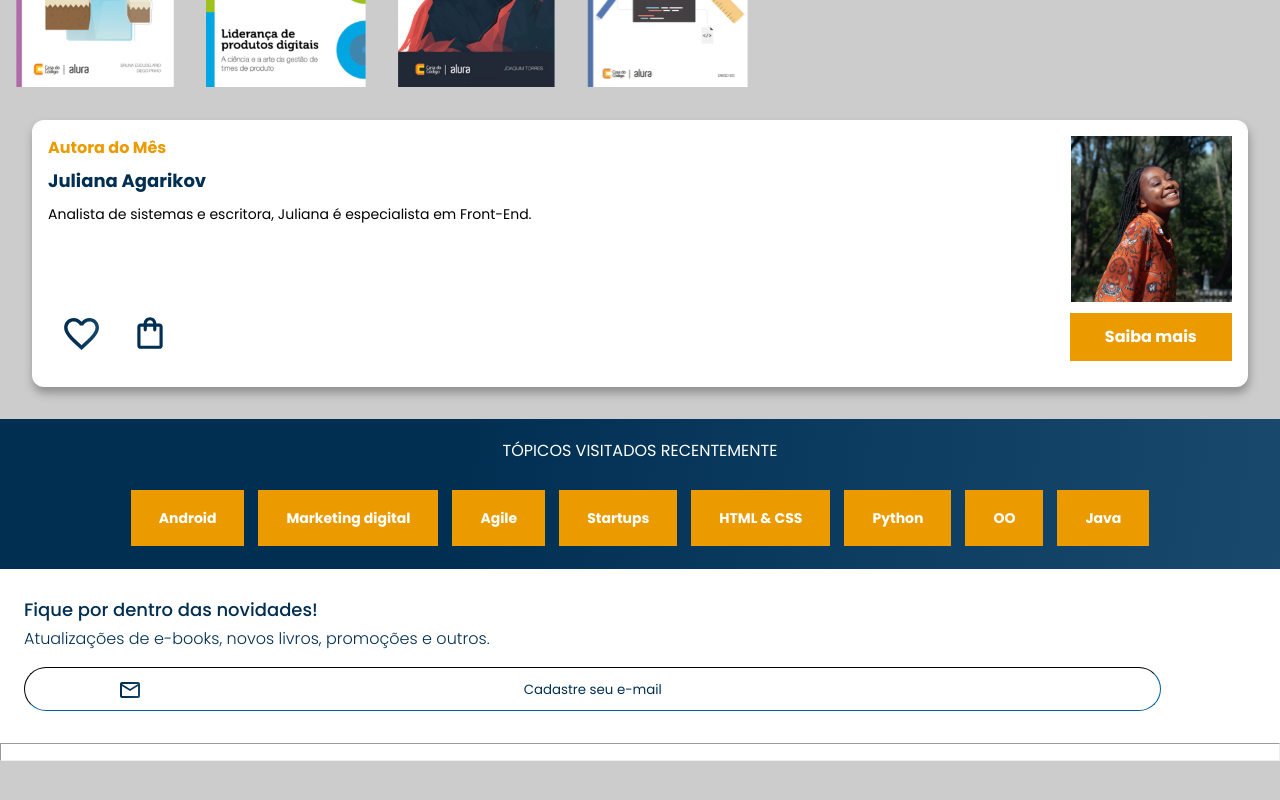
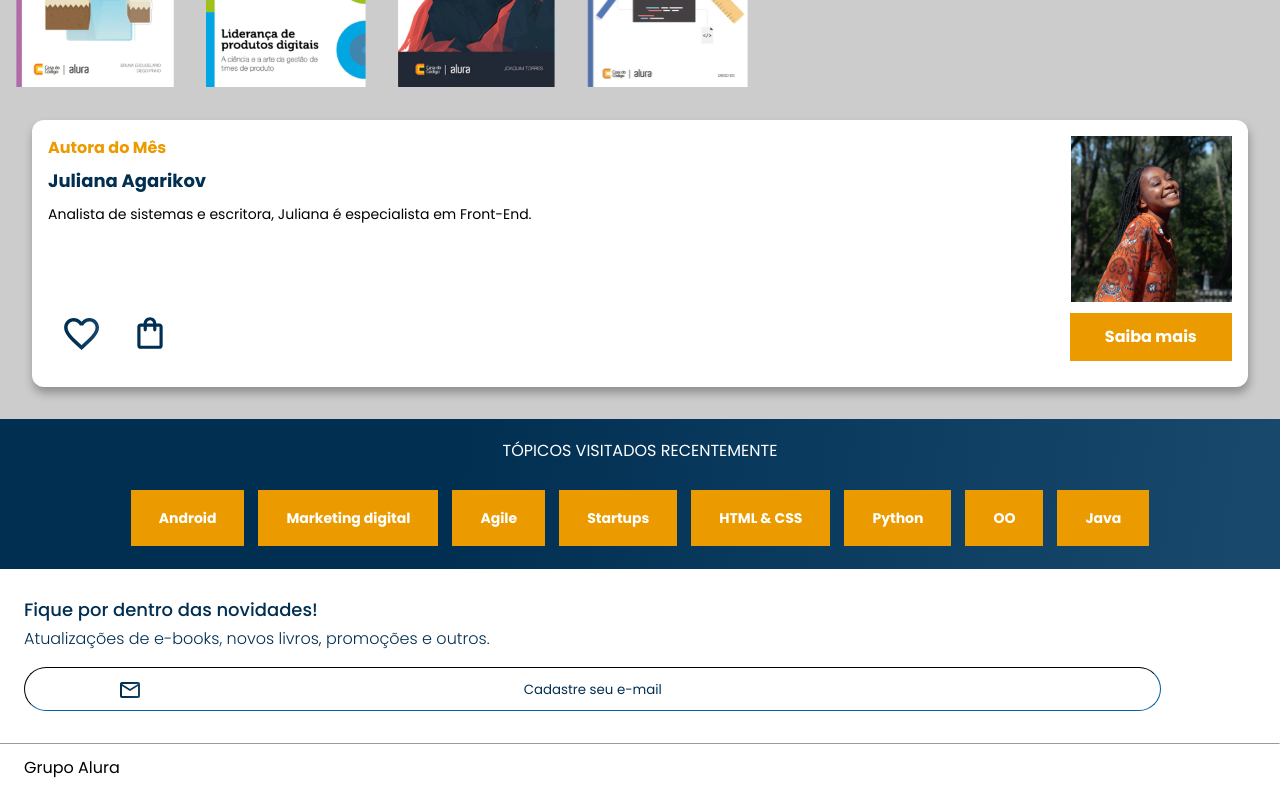
Before and after one commit to FilipeConde/aluraBooks-vue, a Vue app: page / in a window 1280 px wide. Shown: the part 1323-2123 px from the top of the page. Before the commit the page ends 2084 px from the top, so only its background shows below. Built offline with nearby package versions, Linux system fonts and the light colour scheme.

Commit message:
feat: implements footer section and adjusts <hr> tag.

```diff
--- a/src/App.vue
+++ b/src/App.vue
@@ -4,6 +4,7 @@ import Banner from './components/Banner.vue'
 import DisplaySection from './components/DisplaySection.vue'
 import RecentTopics from './components/RecentTopics.vue'
 import Contact from '@/components/Contact.vue'
+import Footer from '@/components/Footer.vue'
 </script>
 
 <template>
@@ -13,14 +14,15 @@ import Contact from '@/components/Contact.vue'
   <RecentTopics />
   <Contact />
   <hr />
+  <Footer />
 
 </template>
 
 <style scoped>
 hr {
-  /* color: var(--branco-fundo); */
   background: var(--branco-fundo);
   margin: 0;
-  padding: .5em;
+  padding: 0px;
+  border-bottom: none;
 }
 </style>
--- /dev/null
+++ b/src/components/Footer.vue
@@ -0,0 +1,21 @@
+<template>
+  <footer class="footer">
+    <h2 class="footer__title">Grupo Alura</h2>
+  </footer>
+</template>
+
+<script lang="ts">
+export default {}
+
+</script>
+
+<style scoped>
+.footer {
+  background: var(--branco-fundo);
+}
+
+.footer__title {
+  padding: 1em 1em 1.5em 1.5em;
+  font-family: var(--main-font);
+}
+</style>
```
